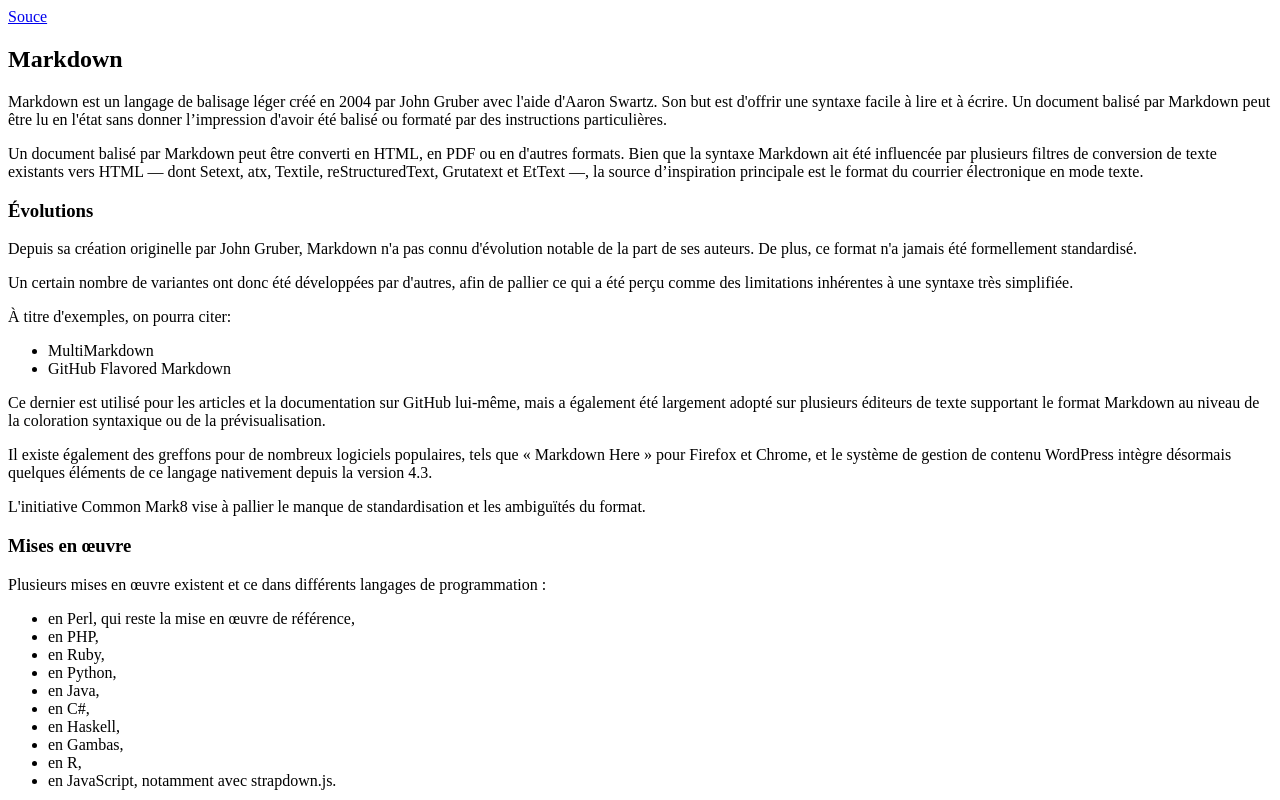
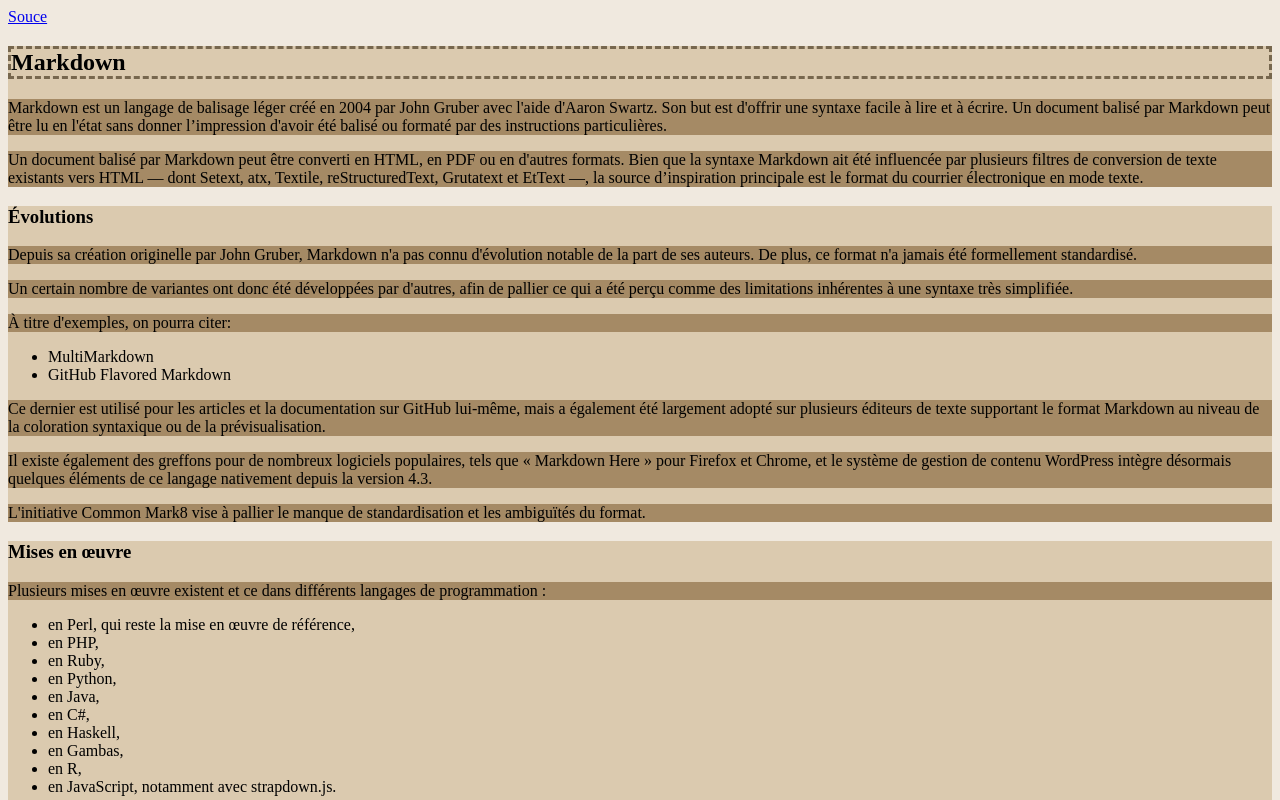
Before and after one commit to ResDev27/markdown-warmup-html, a plain HTML site: page index.html in a window 1280 px wide. Shown: the top 800 px of the page. Drawn offline with Linux system fonts and the light colour scheme.

Commit message:
styling with css

```diff
--- a/index.html
+++ b/index.html
@@ -2,6 +2,7 @@
 <html lang="en">
 
 <head>
+	<link rel="stylesheet" href="./style.css">
 	<a href="https://fr.wikipedia.org/wiki/Markdown#:~:text=Markdown%20est%20un%20langage%20de,%C3%A0%20lire%20et%20%C3%A0%20%C3%A9crire.">Souce</a>
 	<meta http-equiv="Content-Type" content="text/html; charset=UTF-8" />
 	<title>Markdown</title>
@@ -91,9 +92,9 @@
 				</p>
 				<img src="img/markdown1.png" alt="markdown cheat sheet"
 				width=500 height=350>
-				<img src="img/markdown2.png" alt="markdown cheat sheet"
+				<br><img src="img/markdown2.png" alt="markdown cheat sheet"
 				width=500 height=350>
-				<a href="https://guides.github.com/pdfs/markdown-cheatsheet-online.pdf">Souce</a>
+				<br><a href="https://guides.github.com/pdfs/markdown-cheatsheet-online.pdf">Souce</a>
 
 				<p>
 					Voici donc un petit apperçu de ce qu'est le <b>Markdown</b>!<br>Je vous invite, si vous souhaitez approfondir le sujet, à visiter les quelques liens référencés ci-dessous:
@@ -114,6 +115,7 @@
 		<p><b>Voila! Vous avez les cartes en mains.</b></p>
 		<p><b>A vous de jouer!</b></p>
 		<img src="https://media.giphy.com/media/XbxZ41fWLeRECPsGIJ/giphy.gif" alt="markdown cheat sheet">
+		<p>Sorry pour le css je n'avais vraiment pas d'idée ...</p>
 	</footer>
 
 </body>
--- /dev/null
+++ b/style.css
@@ -0,0 +1,13 @@
+body {
+  background-color: rgb(240, 233, 223);
+}
+header{
+  background-color: rgb(219, 202, 175);
+}
+h2{
+  border-style: dashed;
+  border-color: rgb(119, 103, 78);
+}
+p{
+  background-color: rgb(165, 138, 101);
+}
```
